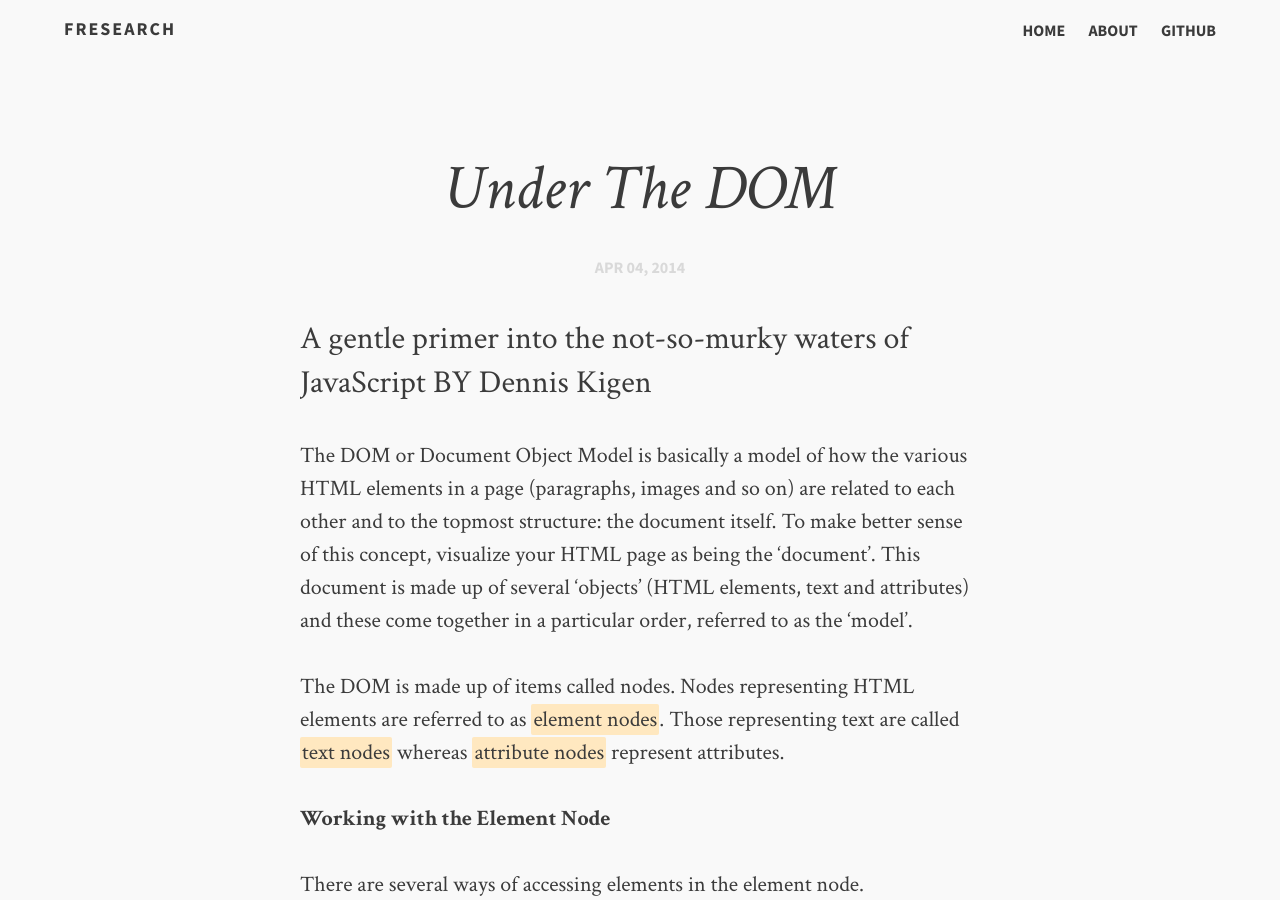
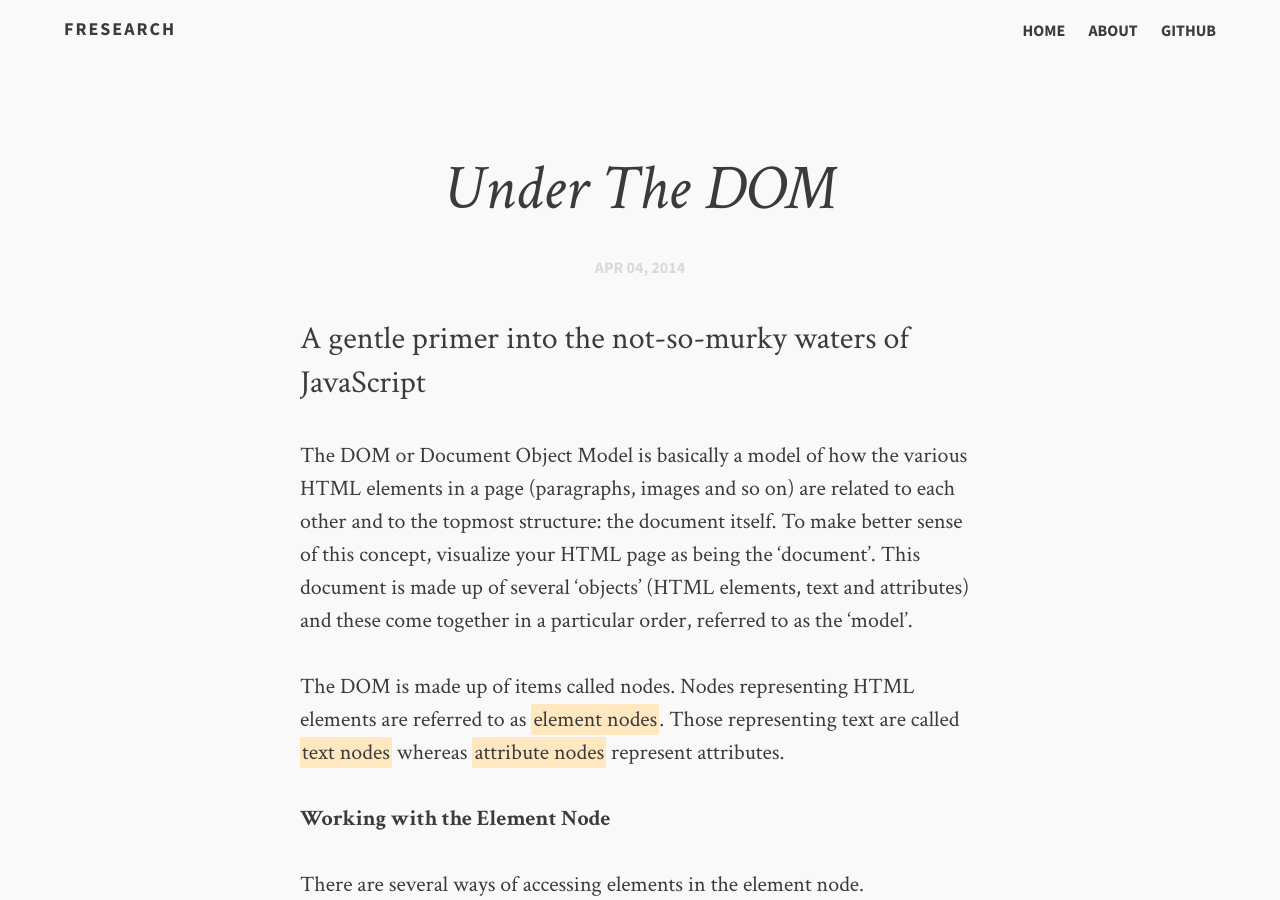
Before and after one commit to fresearch/fresearch.github.io, a Jekyll site: the page built from _posts/2014-03-12-under-the-DOM.md, in a window 1280 px wide and 900 px high. Built offline with Jekyll 4.4.1, drawn with Linux system fonts in a browser that asks for light colours; comment, search, counter and statistics services are not loaded.

Commit message:
Edited Post header

```diff
--- a/_posts/2014-03-12-under-the-DOM.md
+++ b/_posts/2014-03-12-under-the-DOM.md
@@ -1,7 +1,7 @@
 ---
 layout: post-no-feature
 title: Under The DOM
-description: "A gentle primer into the not-so-murky waters of JavaScript BY Dennis Kigen"
+description: "A gentle primer into the not-so-murky waters of JavaScript"
 categories: articles
 date: 2014-04-04
 tags: [firstpost, programming, javascript]
```
